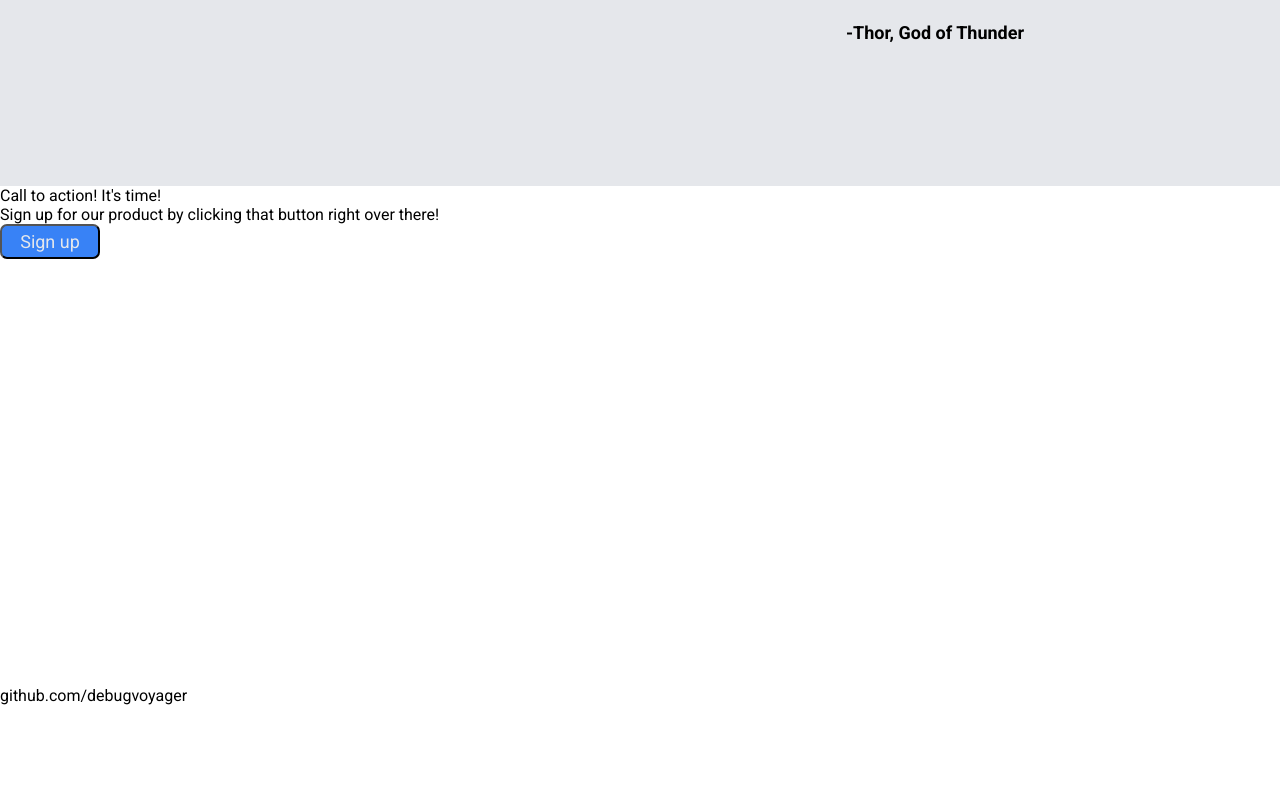
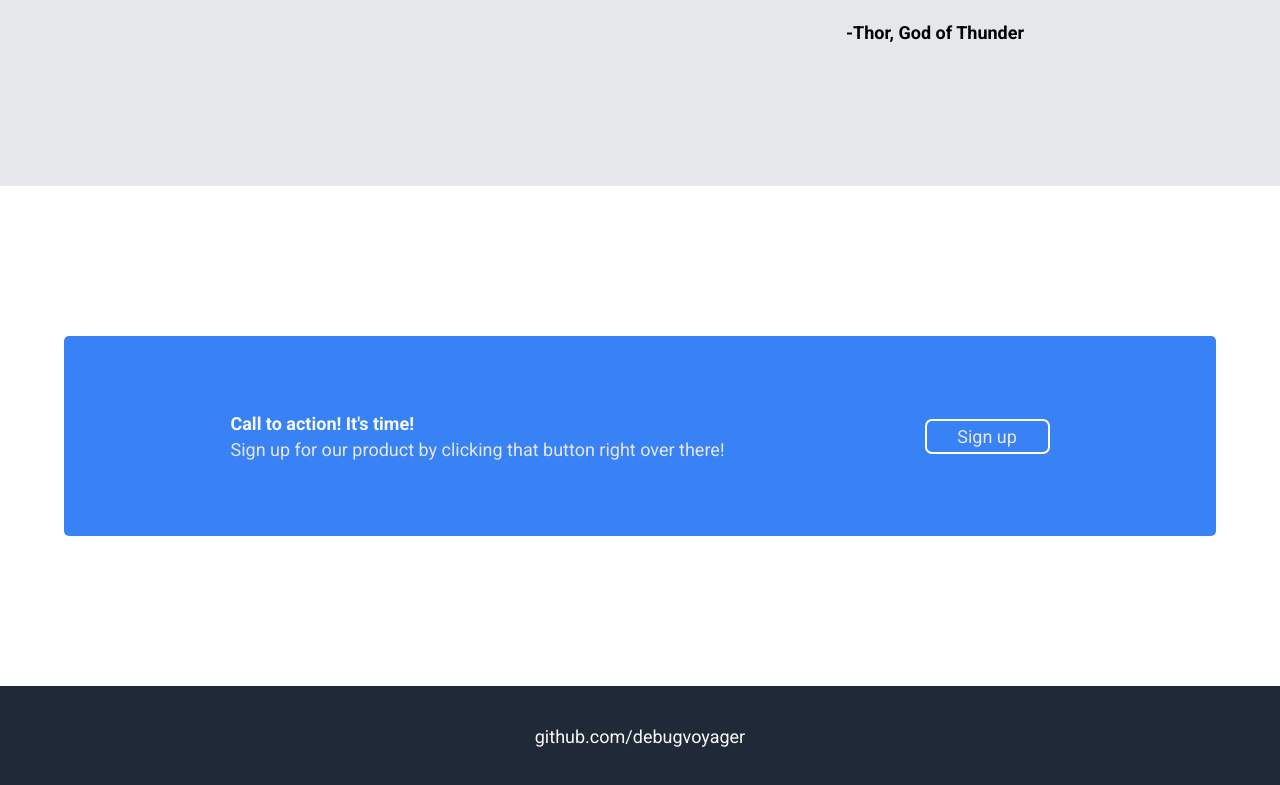
Before and after one commit to DebugVoyager/odin-landing-page, a plain HTML site: page index.html in a window 1280 px wide. Shown: the part 1299-2084 px from the top of the page. Before the commit the page ends 2004 px from the top, so only its background shows below. Drawn offline with Linux system fonts and the light colour scheme.

Commit message:
Style CTA section and footer

```diff
--- a/styles.css
+++ b/styles.css
@@ -72,13 +72,24 @@ img {
 }
 
 .btn-signup {
-    width: 100px;
-    height: auto;
+    width: 125px;
+    height: 35px;
     font-size: 18px;
     border-radius: 7px;
     padding: 5px;
     background-color: #3882F6;
+    border: 2px solid white;
+    transition: background-color 0.3 ease;
+    cursor: pointer;
     color: #E5E7EB;
+}
+
+.btn-signup:active {
+    transform: scale(0.95);
+}
+
+.btn-signup:hover {
+    background-color: #5A9AF9;
 }
 
 .navbar li {
@@ -180,6 +191,55 @@ img {
 
 .cta-container {
     height: 500px;
+    display: flex;
+    justify-content: center;
+    align-items: center;
+}
+
+.cta-box {
+    height: 40%;
+    width: 90%;
+    border-radius: 5px;
+    background-color: #3882F6;
+    display: flex;
+    justify-content: center;
+}
+
+.cta-text-container {
+    display: flex;
+    align-items: center;
+    gap: 200px;
+}
+
+.cta-text {
+    display: flex;
+    flex-direction: column;
+    justify-content: center;
+    gap: 5px;
+}
+
+.cta-p {
+    font-size: 18px;
+    color: #F9FAF8;
+    font-weight: 900;
+}
+
+.cta-description {
+    font-size: 18px;
+    color: #E5E7EB;
+}
+
+.footer-container {
+    height: 100px;
+    background-color: #1F2937;
+    display: flex;
+    justify-content: center;
+    align-items: center;
+}
+
+.footer-container a {
+    font-size: 18px;
+    color: #F9FAF8;
 }
 
 #header-logo {
```
